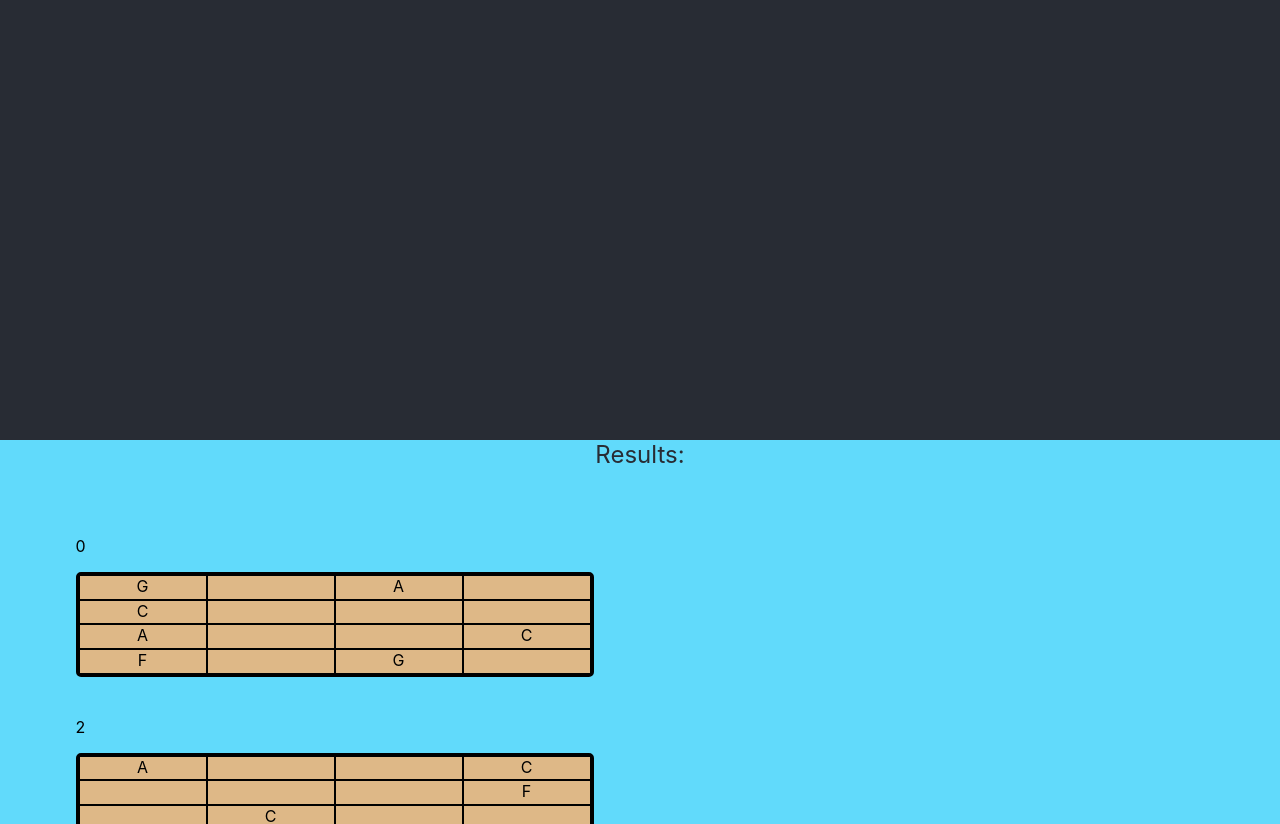
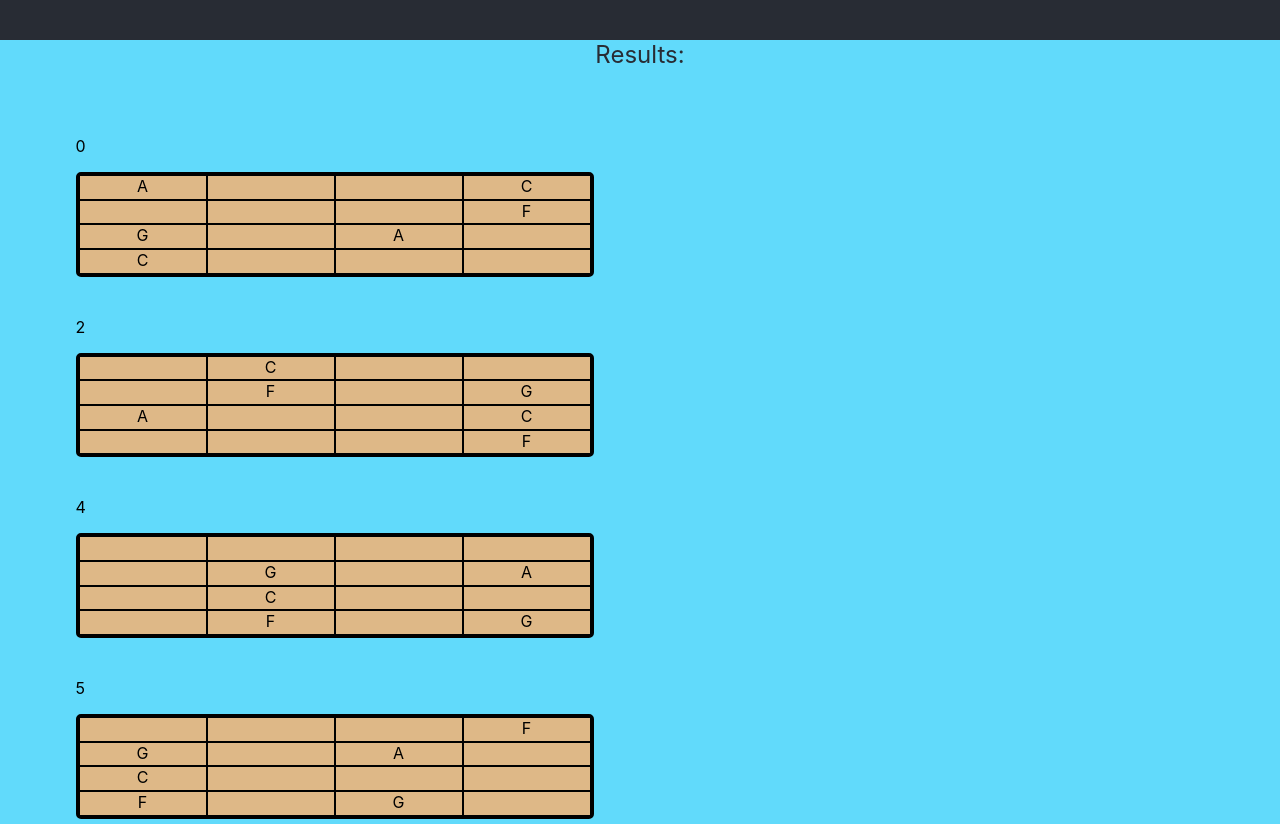
Before and after one commit to ryanwmichaud/TabV4, a React (Create React App) app: page / in a window 1280 px wide. Shown: the part 520-1344 px from the top of the page. Built offline with nearby package versions, Linux system fonts and the light colour scheme.

Commit message:
organize better for rerender in future

```diff
--- a/src/App.css
+++ b/src/App.css
@@ -27,7 +27,7 @@
 }
 
 .input{
-  height: 100vh;
+  height: 50vh;
   background-color: #282c34;
 }
 
--- a/src/App.js
+++ b/src/App.js
@@ -53,25 +53,32 @@ class Diagram extends React.Component{
 }
 
 class Results extends React.Component{
+
   constructor(props){
     super(props)
-    this.state = {data: props.data}
+    this.state = {data: generate(["C4","G4","D5","A5"],["F","A","C","G"])}
   }
+/*
+  update(){
+    this.setState({data: generate(["F4","A4","C4","G4"],["F","A","C","G"])});
+  }
+*/
 
-  generateDiagrams(){
+  createResults(){
     let diagrams = [];
     for(let i=0;i<this.state.data.length;i++){
-        diagrams = diagrams.concat(
-          <Diagram diagram_data={this.state.data[i]} key={i}/>
-        );
+        diagrams = diagrams.concat(<Diagram diagram_data={this.state.data[i]} key={i}/>);
     }
     return diagrams;
   }
 
+
+
   render(){
+
     return(
       <div>
-        {this.generateDiagrams()}
+        {this.createResults()}
       </div>
     );
   }
@@ -92,7 +99,7 @@ function App() {
           </input>
         </div>
         <div className='results'>Results:</div>
-        <Results  data = { generate(["F4","A4","C4","G4"],["F","A","C","G"])} />
+        <Results />
       </div>
     </div>
   );
--- a/src/main.js
+++ b/src/main.js
@@ -81,8 +81,6 @@ class MusicString{
         }
     }
 
-
-
 }
 
 function generate(openStrings,chordTones){
```
